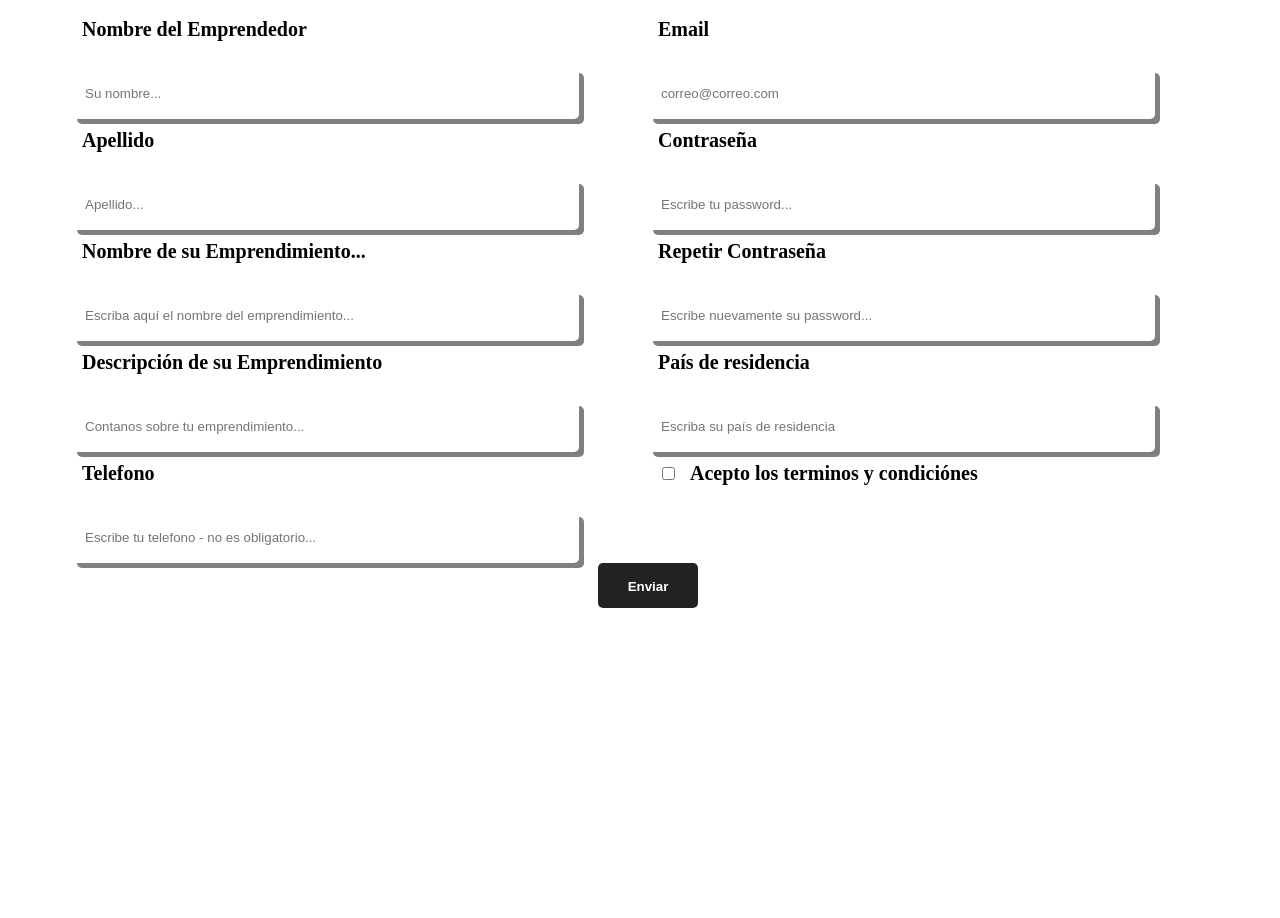
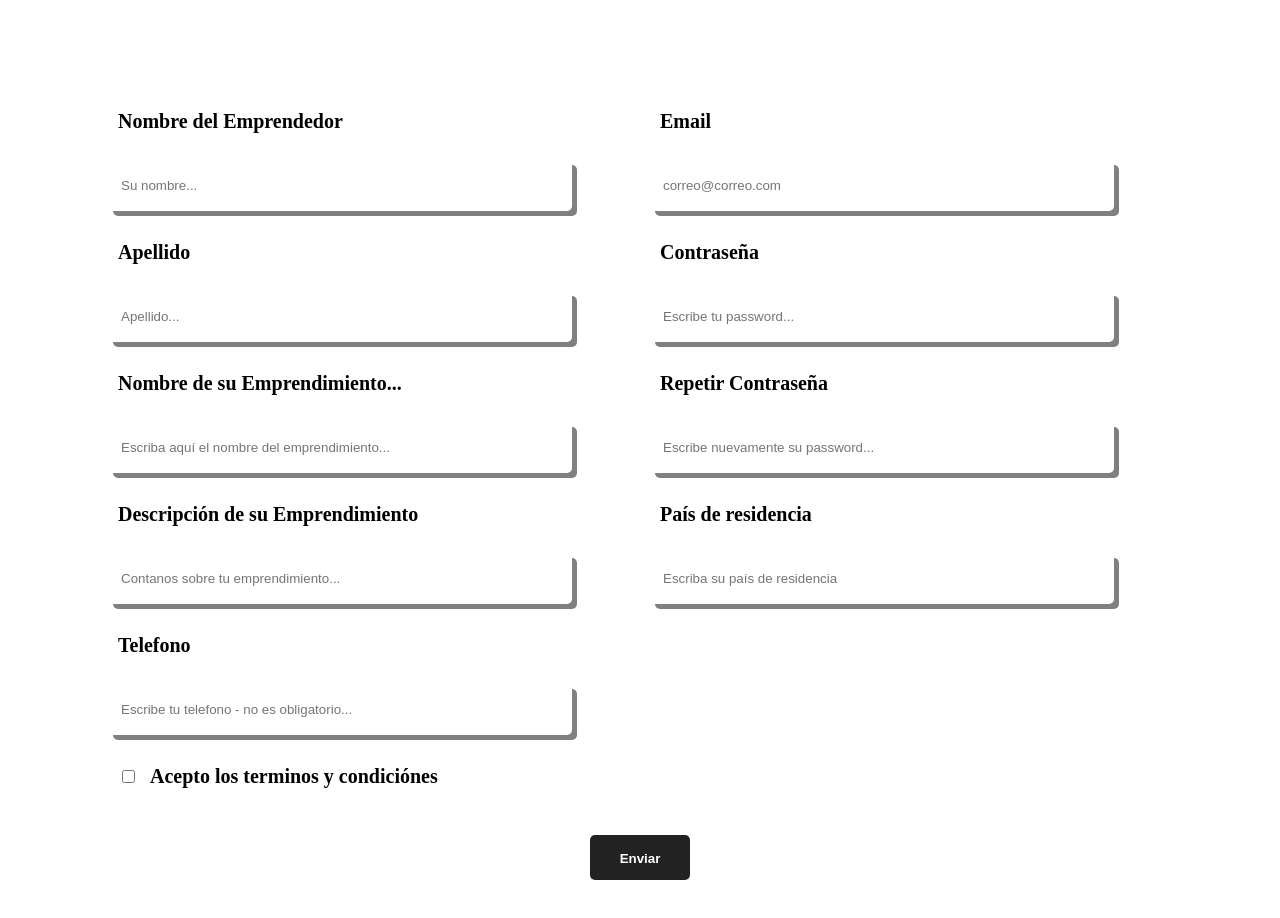
Before and after one commit to PiaAchigar/Form-with-Style-Components-in-React, a React (Create React App) app: page / in a window 1280 px wide. Shown: the top 918 px of the page. Before the commit the page ends 800 px from the top, so only its background shows below. Built offline with nearby package versions, Linux system fonts and the light colour scheme.

Commit message:
estilos originales

```diff
--- a/src/App.js
+++ b/src/App.js
@@ -81,6 +81,7 @@ function App() {
       setPassword({ campo: "", valido: null })
       setPassword2({ campo: "", valido: null })
       setEmail({ campo: "", valido: null })
+      setDescripcion({ campo: "", valido: null })
       setNombreEmprendimiento({ campo: "", valido: null })
       setPais({ campo: "", valido: null })
     }
@@ -230,17 +231,8 @@ function App() {
         <ContenedorBtnEnvio>
           <Boton type="submit">Enviar</Boton>
        {formValido===true &&
-       (<MensajeExito>
-        <FontAwesomeIcon icon={faExclamationTriangle} />
-        <p>
-          <b>Yey!!</b> El formulario se envió exitosamente! 😉
-        </p>
-      {/*   <MensajeExito>El Formulario se envio exitosamente!</MensajeExito> */}
-      </MensajeExito>
 
-      )
-
-
+         <MensajeExito>El Formulario se envio exitosamente!</MensajeExito>
 
        }
         </ContenedorBtnEnvio>
--- a/src/Elements/Forms.js
+++ b/src/Elements/Forms.js
@@ -9,17 +9,13 @@ const colores = {
 };
 
 const Form = styled.form`
-  display: flex;
-  width: 100vw;
-  flex-wrap: wrap;
-  justify-content:center;
-  div{
-    width: 45vw;
-  }
+  display: grid;
+  grid-template-columns: 1fr 1fr;
+  gap: 20px;
+  margin: 100px;
   @media (max-width: 800px) {
-    flex-direction: column;
-    div{
-      width:100vw;}
+    display:grid;
+    grid-template-columns: 1fr;
   }
 `;
 
@@ -135,18 +131,20 @@ const Boton = styled.button`
   }
 `;
 
-const MensajeExito = styled.div`
+const MensajeExito = styled.p`
   font-size: 14px;
-  color: white;
+  color: ${colores.exito};
+  display: none;
+`;
 
-
+const MensajeError = styled.div`
   display: flex;
   width: 60%;
   height: 50px;
-  background-color: ${colores.exito};
+  background-color: ${colores.error};
   padding: 15px 15px 0 15px;
   border-radius: 5px;
-
+  grid-column: span 2;
   p {
     margin: 0;
     text-align: center;
@@ -154,31 +152,6 @@ const MensajeExito = styled.div`
   b {
     margin-left: 40px;
   }
-
-`;
-
-const MensajeError = styled.div`
-  display: flex;
-  justify-content:center;
-  width: 100vw;
-  height: 4rem;
-
-  div{
-    width: 80%;
-    background-color: ${colores.error};
-    height:100%;
-    border-radius: 5px;
-
-    p {
-      margin: 0;
-      text-align: center;
-    }
-    b {
-      margin-left: 40px;
-    }
-  }
-
-
 `;
 
 export {
```
